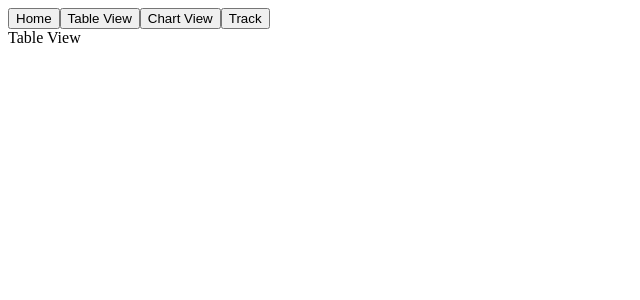
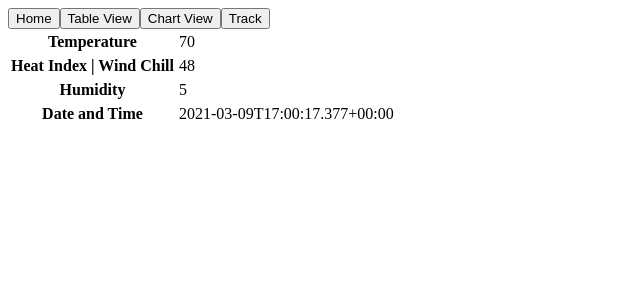
Before and after one commit to CCBaxter84/Weather-App, a React (Create React App) app in the folder client/: page /TableView in a window 1280 px wide. Shown: the top 300 px of the page, without its empty margins (0-640 px from the left). Built offline with nearby package versions, Linux system fonts and the light colour scheme; no server answers.

Commit message:
completed naive table view funcitonality

```diff
--- a/client/src/App.js
+++ b/client/src/App.js
@@ -1,22 +1,21 @@
-import { useEffect } from 'react';
+import { useState, useEffect } from 'react';
 import axios from 'axios';
 import './App.css';
 import Header from './components/Header';
 import Pages from './components/Pages';
+import weatherData from './database.js';
 
 function App() {
+  const [data, setData] = useState([]);
 
   useEffect(() => {
-    console.log(process.env.test);
-    axios.get('/entries/denver')
-      .then(response => console.log(response))
-      .catch(error => console.log(error));
+    setData(weatherData);
   }, []);
 
   return (
    <>
     <Header />
-    <Pages />
+    <Pages data={data}/>
    </>
   );
 }
--- a/client/src/components/Header.js
+++ b/client/src/components/Header.js
@@ -6,7 +6,7 @@ function Header() {
       <NavButton name='Home' path='/'/>
       <NavButton name='Table View' path='/TableView'/>
       <NavButton name='Chart View' path='/ChartView'/>
-      <NavButton name='Track' path='/Track'/>
+      <button onClick={() => console.log('Modal pops up')}>Track</button>
     </header>
   );
 }
--- a/client/src/components/Pages.js
+++ b/client/src/components/Pages.js
@@ -2,9 +2,9 @@ import { Route, Switch } from 'react-router-dom';
 import Home from './Home';
 import TableView from './TableView';
 import ChartView from './ChartView';
-import Track from './Track';
+import PropTypes from 'prop-types';
 
-function Pages() {
+function Pages({data}) {
   return (
     <main>
       <Switch>
@@ -12,17 +12,18 @@ function Pages() {
           <Home/>
         </Route>
         <Route exact path='/TableView'>
-          <TableView />
+          <TableView data={data}/>
         </Route>
         <Route exact path='/ChartView'>
-          <ChartView />
-        </Route>
-        <Route exact path='/Track'>
-          <Track />
+          <ChartView data={data}/>
         </Route>
       </Switch>
     </main>
   );
 }
 
+Pages.propTypes = {
+  data: PropTypes.array
+}
+
 export default Pages;
--- /dev/null
+++ b/client/src/components/Table.js
@@ -0,0 +1,30 @@
+import PropTypes from 'prop-types';
+
+function Table({ entry }) {
+  return (
+    <table>
+      <tr>
+        <th>Temperature</th>
+        <tr>{entry.temperature}</tr>
+      </tr>
+      <tr>
+        <th>Heat Index | Wind Chill</th>
+        <tr>{entry.feelsLike}</tr>
+      </tr>
+      <tr>
+        <th>Humidity</th>
+        <tr>{entry.windSpeed}</tr>
+      </tr>
+      <tr>
+        <th>Date and Time</th>
+        <tr>{entry.dateTime}</tr>
+      </tr>
+    </table>
+  );
+}
+
+Table.propTypes = {
+  entry: PropTypes.object
+}
+
+export default Table;
--- a/client/src/components/TableView.js
+++ b/client/src/components/TableView.js
@@ -1,7 +1,16 @@
-function TableView() {
+import PropTypes from 'prop-types';
+import Table from './Table.js';
+
+function TableView({ data }) {
   return (
-    <div>Table View</div>
+    <section>
+      {data.map(entry => <Table entry={entry}/>)}
+    </section>
   );
 }
 
+TableView.propTypes = {
+  data: PropTypes.array
+}
+
 export default TableView;
--- /dev/null
+++ b/client/src/database.js
@@ -0,0 +1,9 @@
+module.exports = [{
+  id: "6047a9a15d2ed5c95a3450b5",
+  temperature: 70,
+  feelsLike: 48,
+  humidity: 10,
+  city: 'denver',
+  windSpeed: 5,
+  dateTime: '2021-03-09T17:00:17.377+00:00'
+}];
```
Also changed, not shown: client/src/components/ChartView.js (+7 -1 lines).
